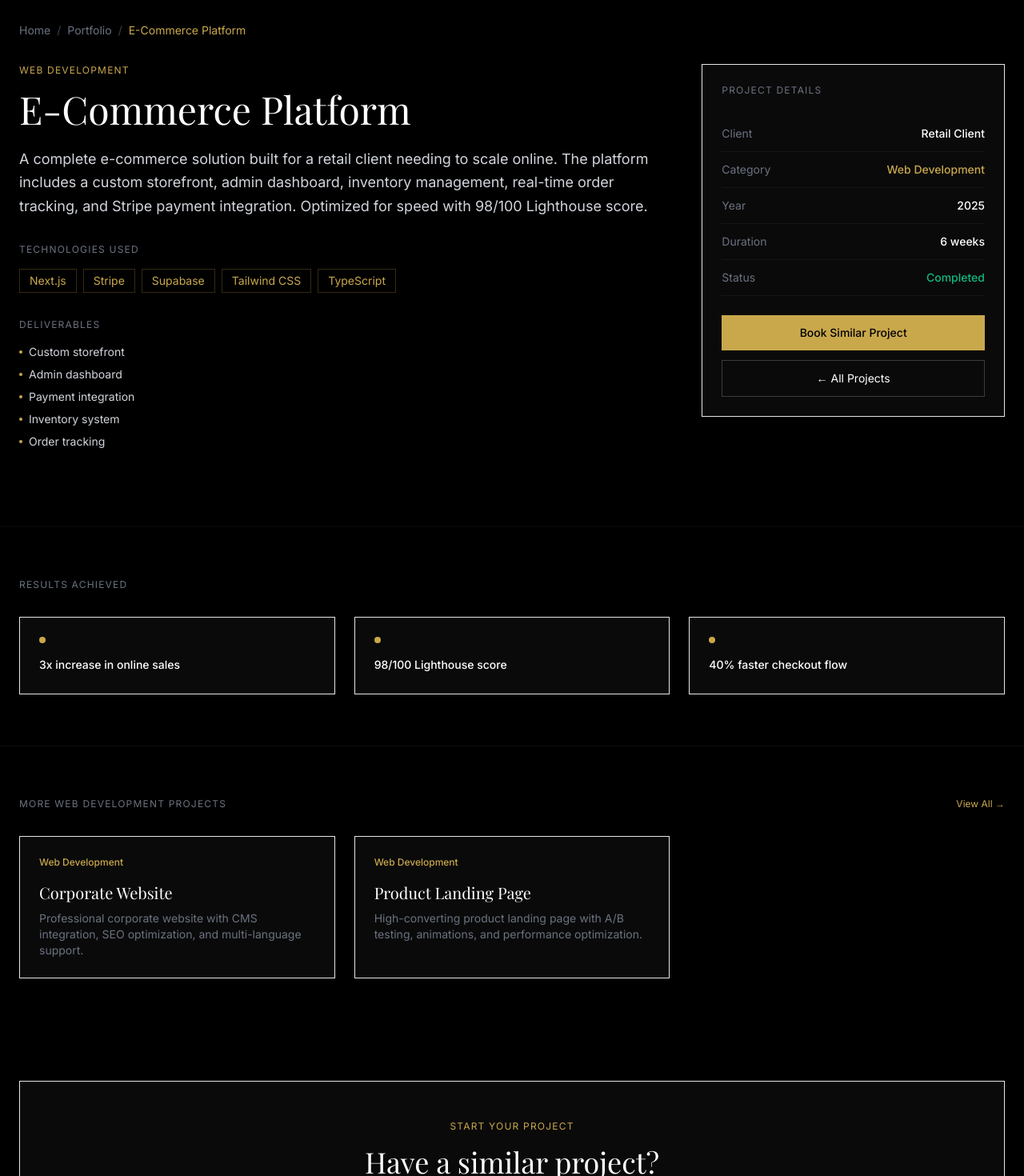
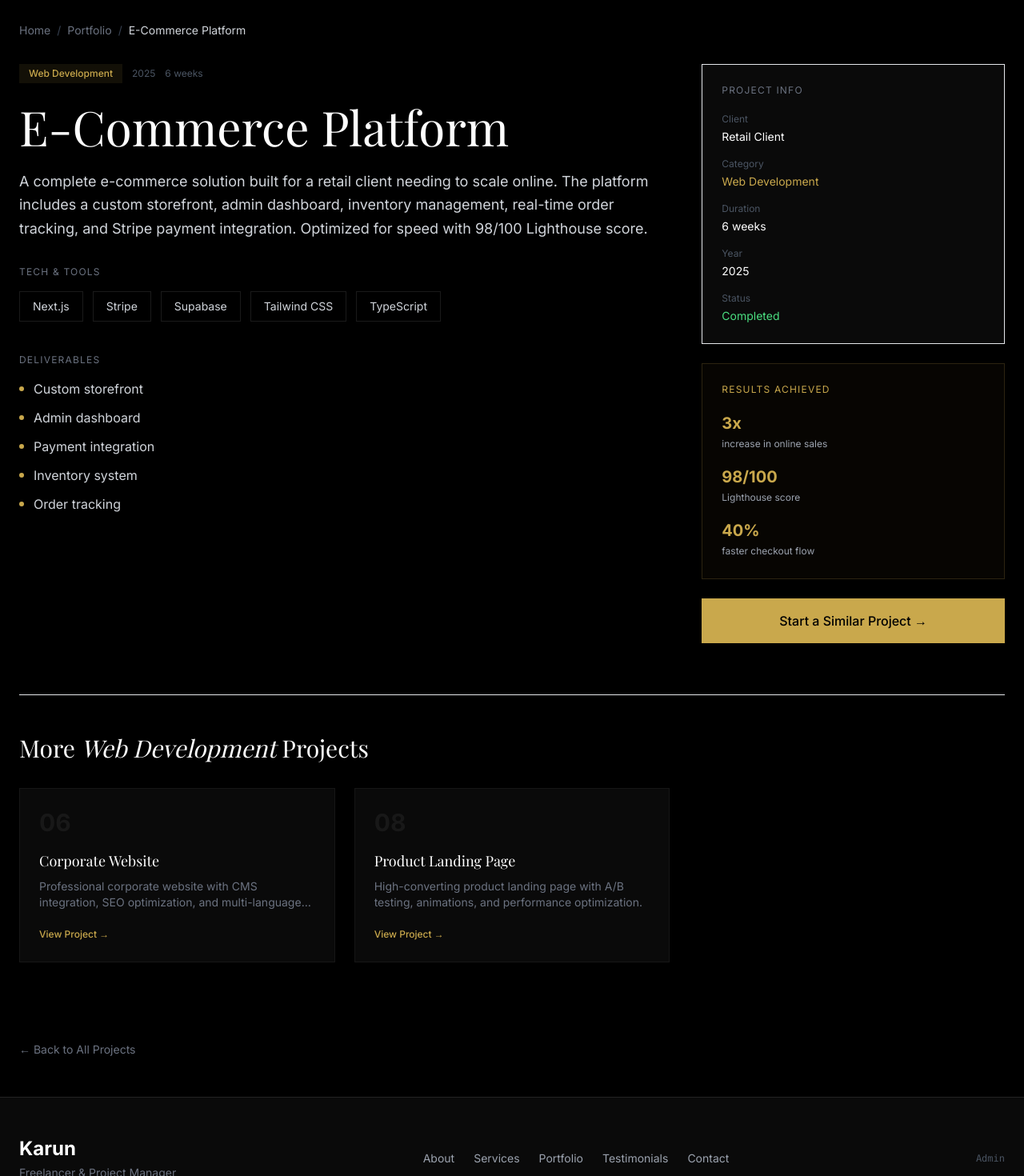
Before and after one commit to KARUN-499/karun-portfolio-v2, a Next.js app: page /portfolio/ecommerce-platform in a window 1280 px wide. Shown: the part 100-1570 px from the top of the page at 80% size. Built offline with nearby package versions, Linux system fonts and the light colour scheme.

Commit message:
Fix: project detail page with full info, results, related projects, breadcrumbs

```diff
--- a/app/portfolio/[slug]/page.tsx
+++ b/app/portfolio/[slug]/page.tsx
@@ -1,29 +1,19 @@
+import { notFound } from 'next/navigation';
 import Link from 'next/link';
-import { notFound } from 'next/navigation';
 import Navbar from '@/components/Navbar';
 import Footer from '@/components/Footer';
 import { allProjects, categoryColors } from '@/lib/projects';
 
-type Props = { params: { slug: string } };
-
-export function generateStaticParams() {
+export async function generateStaticParams() {
   return allProjects.map((p) => ({ slug: p.slug }));
 }
 
-export function generateMetadata({ params }: Props) {
+export default function ProjectDetailPage({ params }: { params: { slug: string } }) {
   const project = allProjects.find((p) => p.slug === params.slug);
-  if (!project) return { title: 'Not Found' };
-  return { title: `${project.title} | Karun Portfolio` };
-}
+  if (!project) notFound();
 
-export default function ProjectPage({ params }: Props) {
-  const project = allProjects.find((p) => p.slug === params.slug);
-  if (!project) return notFound();
-
-  const color = (categoryColors as Record<string, string>)[project.category] ?? '#C9A84C';
-  const related = allProjects
-    .filter((p) => p.category === project.category && p.slug !== project.slug)
-    .slice(0, 3);
+  const color = categoryColors[project.category] || '#C9A84C';
+  const related = allProjects.filter((p) => p.category === project.category && p.slug !== project.slug).slice(0, 3);
 
   return (
     <main className="bg-black min-h-screen">
@@ -31,145 +21,153 @@ export default function ProjectPage({ params }: Props) {
 
       {/* Hero */}
       <section className="pt-32 pb-16 px-6 max-w-7xl mx-auto">
-        <div className="flex items-center gap-2 text-sm mb-8">
+        {/* Breadcrumb */}
+        <div className="flex items-center gap-2 mb-8 text-sm">
           <Link href="/" className="text-gray-500 hover:text-white transition-colors">Home</Link>
           <span className="text-gray-700">/</span>
           <Link href="/portfolio" className="text-gray-500 hover:text-white transition-colors">Portfolio</Link>
           <span className="text-gray-700">/</span>
-          <span style={{ color }}>{project.title}</span>
+          <span className="text-gray-300">{project.title}</span>
         </div>
 
         <div className="grid grid-cols-1 lg:grid-cols-3 gap-12">
-          {/* Left */}
+          {/* Left: Main Info */}
           <div className="lg:col-span-2">
-            <span className="text-xs uppercase tracking-widest mb-4 block" style={{ color }}>
+            <div className="flex items-center gap-3 mb-6">
+              <span
+                className="text-xs font-medium px-3 py-1"
+                style={{ backgroundColor: color + '18', color }}
+              >
                 {project.category}
               </span>
-            <h1 className="font-serif text-4xl md:text-5xl font-normal text-white mb-6">
+              <span className="text-xs text-gray-600">{project.year}</span>
+              <span className="text-xs text-gray-600">{project.duration}</span>
+            </div>
+
+            <h1 className="font-serif text-5xl lg:text-6xl font-normal text-white mb-6 leading-tight">
               {project.title}
             </h1>
+
             <p className="text-gray-300 text-lg leading-relaxed mb-8">
               {project.fullDescription}
             </p>
 
-            <h3 className="text-xs uppercase tracking-widest text-gray-500 mb-4">Technologies Used</h3>
-            <div className="flex flex-wrap gap-2 mb-8">
+            {/* Tech Stack */}
+            <div className="mb-10">
+              <h3 className="text-xs uppercase tracking-widest text-gray-500 mb-4">Tech & Tools</h3>
+              <div className="flex flex-wrap gap-3">
                 {project.tech.map((t) => (
-                <span key={t} className="px-3 py-1 border text-sm" style={{ borderColor: color + '40', color }}>
+                  <span key={t} className="px-4 py-2 border border-white/10 text-gray-300 text-sm">
                     {t}
                   </span>
                 ))}
               </div>
+            </div>
 
+            {/* Deliverables */}
+            <div className="mb-10">
               <h3 className="text-xs uppercase tracking-widest text-gray-500 mb-4">Deliverables</h3>
-            <ul className="space-y-2 mb-8">
+              <ul className="space-y-3">
                 {project.deliverables.map((d) => (
-                <li key={d} className="flex items-center gap-2 text-gray-300 text-sm">
-                  <span className="w-1 h-1 rounded-full inline-block" style={{ backgroundColor: color }}></span>
+                  <li key={d} className="flex items-center gap-3 text-gray-300">
+                    <span className="w-1.5 h-1.5 rounded-full flex-shrink-0" style={{ backgroundColor: color }}></span>
                     {d}
                   </li>
                 ))}
               </ul>
             </div>
+          </div>
 
-          {/* Right: Info Card */}
-          <div className="lg:col-span-1">
+          {/* Right: Sidebar */}
+          <div className="space-y-6">
+            {/* Project Info Card */}
             <div className="border border-white/8 p-6" style={{ backgroundColor: '#0a0a0a' }}>
-              <h3 className="text-xs uppercase tracking-widest text-gray-500 mb-6">Project Details</h3>
-              {[
-                { label: 'Client', value: project.client, style: { color: '#fff' } },
-                { label: 'Category', value: project.category, style: { color } },
-                { label: 'Year', value: project.year, style: { color: '#fff' } },
-                { label: 'Duration', value: project.duration, style: { color: '#fff' } },
-                { label: 'Status', value: project.status, style: { color: '#10B981' } },
-              ].map(({ label, value, style }) => (
-                <div key={label} className="flex justify-between py-3 border-b border-white/5 last:border-0">
-                  <span className="text-gray-500 text-sm">{label}</span>
-                  <span className="text-sm font-medium" style={style}>{value}</span>
+              <h3 className="text-xs uppercase tracking-widest text-gray-500 mb-5">Project Info</h3>
+              <div className="space-y-4">
+                <div>
+                  <div className="text-xs text-gray-600 mb-1">Client</div>
+                  <div className="text-white text-sm">{project.client}</div>
                 </div>
+                <div>
+                  <div className="text-xs text-gray-600 mb-1">Category</div>
+                  <div className="text-sm" style={{ color }}>{project.category}</div>
+                </div>
+                <div>
+                  <div className="text-xs text-gray-600 mb-1">Duration</div>
+                  <div className="text-white text-sm">{project.duration}</div>
+                </div>
+                <div>
+                  <div className="text-xs text-gray-600 mb-1">Year</div>
+                  <div className="text-white text-sm">{project.year}</div>
+                </div>
+                <div>
+                  <div className="text-xs text-gray-600 mb-1">Status</div>
+                  <div className="text-green-400 text-sm">{project.status}</div>
+                </div>
+              </div>
+            </div>
+
+            {/* Results Card */}
+            <div className="border p-6" style={{ backgroundColor: color + '08', borderColor: color + '30' }}>
+              <h3 className="text-xs uppercase tracking-widest mb-5" style={{ color }}>Results Achieved</h3>
+              <ul className="space-y-4">
+                {project.results.map((r) => (
+                  <li key={r} className="text-white text-sm leading-relaxed">
+                    <span className="text-xl font-bold block" style={{ color }}>
+                      {r.split(' ')[0]}
+                    </span>
+                    <span className="text-gray-400 text-xs">{r.split(' ').slice(1).join(' ')}</span>
+                  </li>
                 ))}
-              <div className="mt-6 space-y-3">
+              </ul>
+            </div>
+
+            {/* CTA */}
             <Link
               href="/booking"
-                  className="block w-full text-center py-3 text-sm font-medium text-black"
+              className="block w-full text-center py-4 font-medium text-black transition-opacity hover:opacity-90"
               style={{ backgroundColor: color }}
             >
-                  Book Similar Project
+              Start a Similar Project &rarr;
             </Link>
-                <Link
-                  href="/portfolio"
-                  className="block w-full text-center py-3 text-sm border border-white/20 text-white hover:border-white/40 transition-colors"
-                >
-                  ← All Projects
-                </Link>
-              </div>
-            </div>
           </div>
         </div>
       </section>
 
-      {/* Results */}
-      <section className="px-6 max-w-7xl mx-auto py-16 border-t border-white/5">
-        <h2 className="text-xs uppercase tracking-widest text-gray-500 mb-8">Results Achieved</h2>
+      {/* Related Projects */}
+      {related.length > 0 && (
+        <section className="px-6 max-w-7xl mx-auto pb-24">
+          <div className="border-t border-white/8 pt-12">
+            <h2 className="font-serif text-3xl font-normal text-white mb-8">
+              More <span className="italic">{project.category}</span> Projects
+            </h2>
             <div className="grid grid-cols-1 md:grid-cols-3 gap-6">
-          {project.results.map((result, i) => (
-            <div key={i} className="border border-white/8 p-6" style={{ backgroundColor: '#0a0a0a' }}>
-              <div className="w-2 h-2 rounded-full mb-4" style={{ backgroundColor: color }} />
-              <p className="text-white font-medium text-sm leading-relaxed">{result}</p>
-            </div>
+              {related.map((r) => (
+                <Link
+                  key={r.slug}
+                  href={`/portfolio/${r.slug}`}
+                  className="group block border border-white/5 p-6 hover:border-white/15 transition-all"
+                  style={{ backgroundColor: '#0a0a0a' }}
+                >
+                  <div className="text-3xl font-bold mb-4" style={{ color: 'rgba(255,255,255,0.06)' }}>{r.id}</div>
+                  <h3 className="font-serif text-lg text-white mb-2 group-hover:text-gray-200 transition-colors">{r.title}</h3>
+                  <p className="text-gray-500 text-sm mb-4 line-clamp-2">{r.description}</p>
+                  <span className="text-xs font-medium" style={{ color }}>
+                    View Project &rarr;
+                  </span>
+                </Link>
               ))}
             </div>
-      </section>
-
-      {/* Related */}
-      {related.length > 0 && (
-        <section className="px-6 max-w-7xl mx-auto py-16 border-t border-white/5">
-          <div className="flex items-center justify-between mb-8">
-            <h2 className="text-xs uppercase tracking-widest text-gray-500">
-              More {project.category} Projects
-            </h2>
-            <Link href="/portfolio" className="text-xs hover:opacity-70" style={{ color }}>
-              View All →
-            </Link>
-          </div>
-          <div className="grid grid-cols-1 md:grid-cols-3 gap-6">
-            {related.map((p) => (
-              <Link
-                key={p.slug}
-                href={`/portfolio/${p.slug}`}
-                className="group block p-6 border border-white/8 hover:border-white/20 transition-all"
-                style={{ backgroundColor: '#0a0a0a' }}
-              >
-                <span className="text-xs font-medium mb-4 block" style={{ color }}>
-                  {p.category}
-                </span>
-                <h3 className="font-serif text-xl font-normal text-white group-hover:opacity-80 mb-2">
-                  {p.title}
-                </h3>
-                <p className="text-gray-500 text-sm">{p.description}</p>
-              </Link>
-            ))}
           </div>
         </section>
       )}
 
-      {/* CTA */}
-      <section className="px-6 max-w-7xl mx-auto py-16 pb-24">
-        <div className="border border-white/8 p-12 text-center" style={{ backgroundColor: '#0a0a0a' }}>
-          <p className="text-xs uppercase tracking-widest mb-4" style={{ color }}>START YOUR PROJECT</p>
-          <h2 className="font-serif text-4xl font-normal text-white mb-4">Have a similar project?</h2>
-          <p className="text-gray-400 mb-8 max-w-lg mx-auto text-sm">
-            I deliver the same quality for every client. Let's talk today.
-          </p>
-          <Link
-            href="/booking"
-            className="inline-block px-8 py-3 font-medium text-black"
-            style={{ backgroundColor: color }}
-          >
-            Book a Free Consultation &rarr;
+      {/* Back to portfolio */}
+      <div className="px-6 max-w-7xl mx-auto pb-12">
+        <Link href="/portfolio" className="text-sm text-gray-500 hover:text-white transition-colors">
+          &larr; Back to All Projects
         </Link>
       </div>
-      </section>
 
       <Footer />
     </main>
```
Lines whose indentation alone changed are shown as unchanged.
